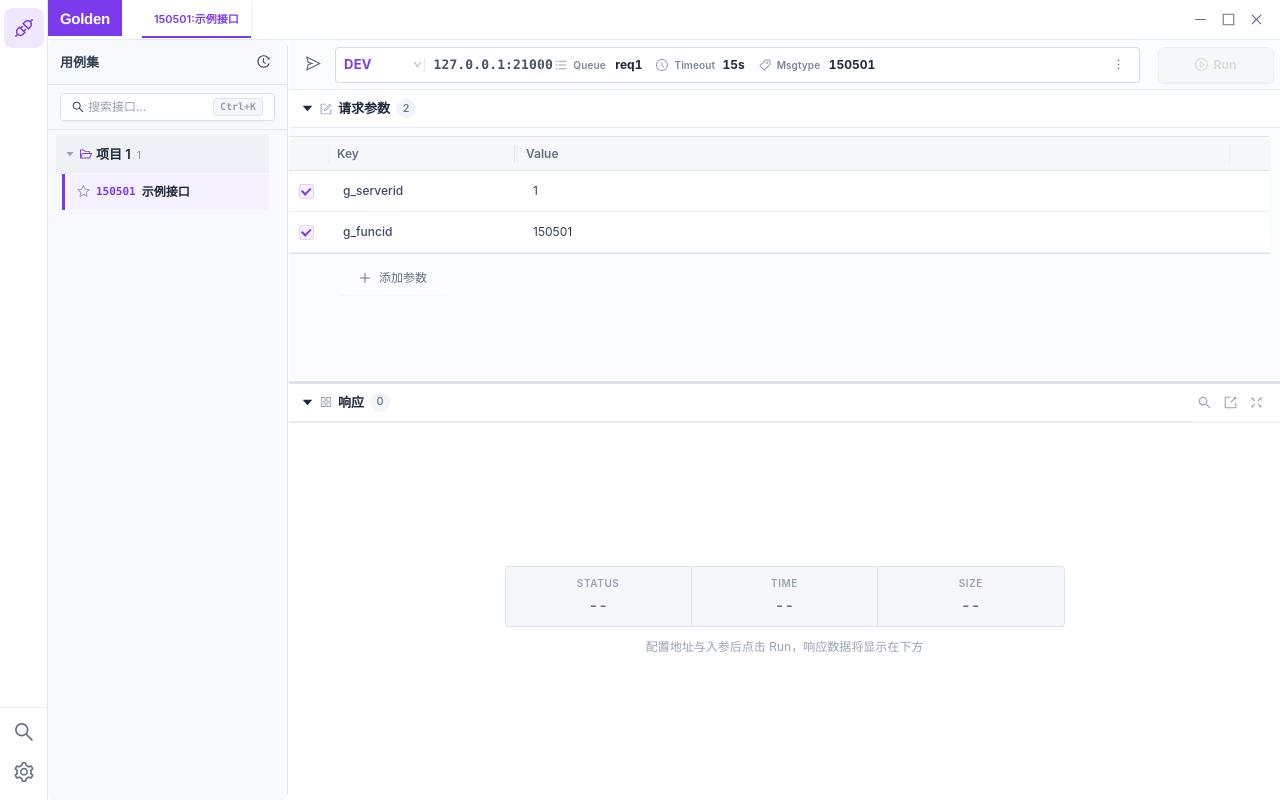
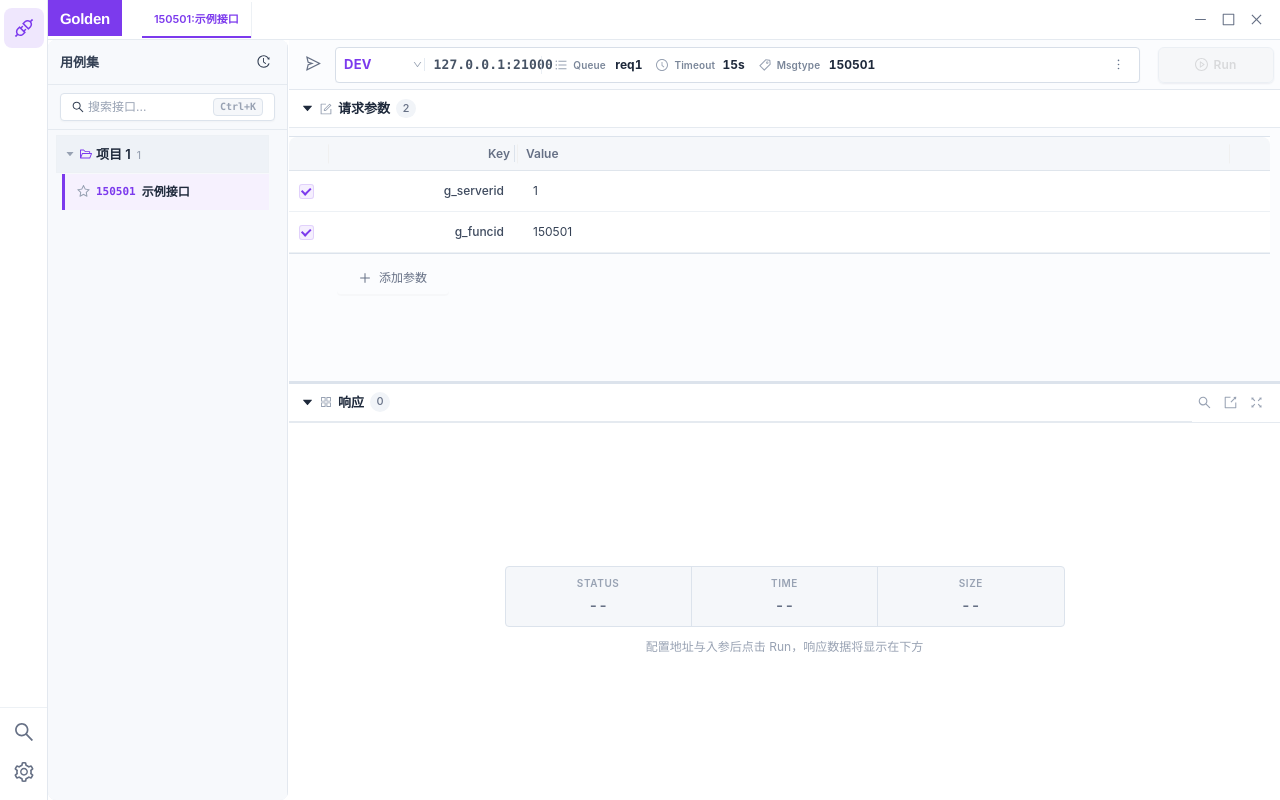
Before and after one commit to mleo027/GoldenR, a React (Vite) app: page / in a window 1280 px wide. Built offline with nearby package versions, Linux system fonts and the light colour scheme.

Commit message:
style(api-debug): right align request keys

```diff
--- a/src/styles/param.css
+++ b/src/styles/param.css
@@ -61,9 +61,13 @@
 }
 
 .param-table .param-key-input {
-    text-align: left;
+    text-align: right;
     color: var(--color-text-body);
     font-weight: 500;
+}
+
+.param-table .ant-table-thead > tr > th:nth-child(2) {
+    text-align: right;
 }
 
 .param-table .param-key-input.ant-input-borderless {
```
